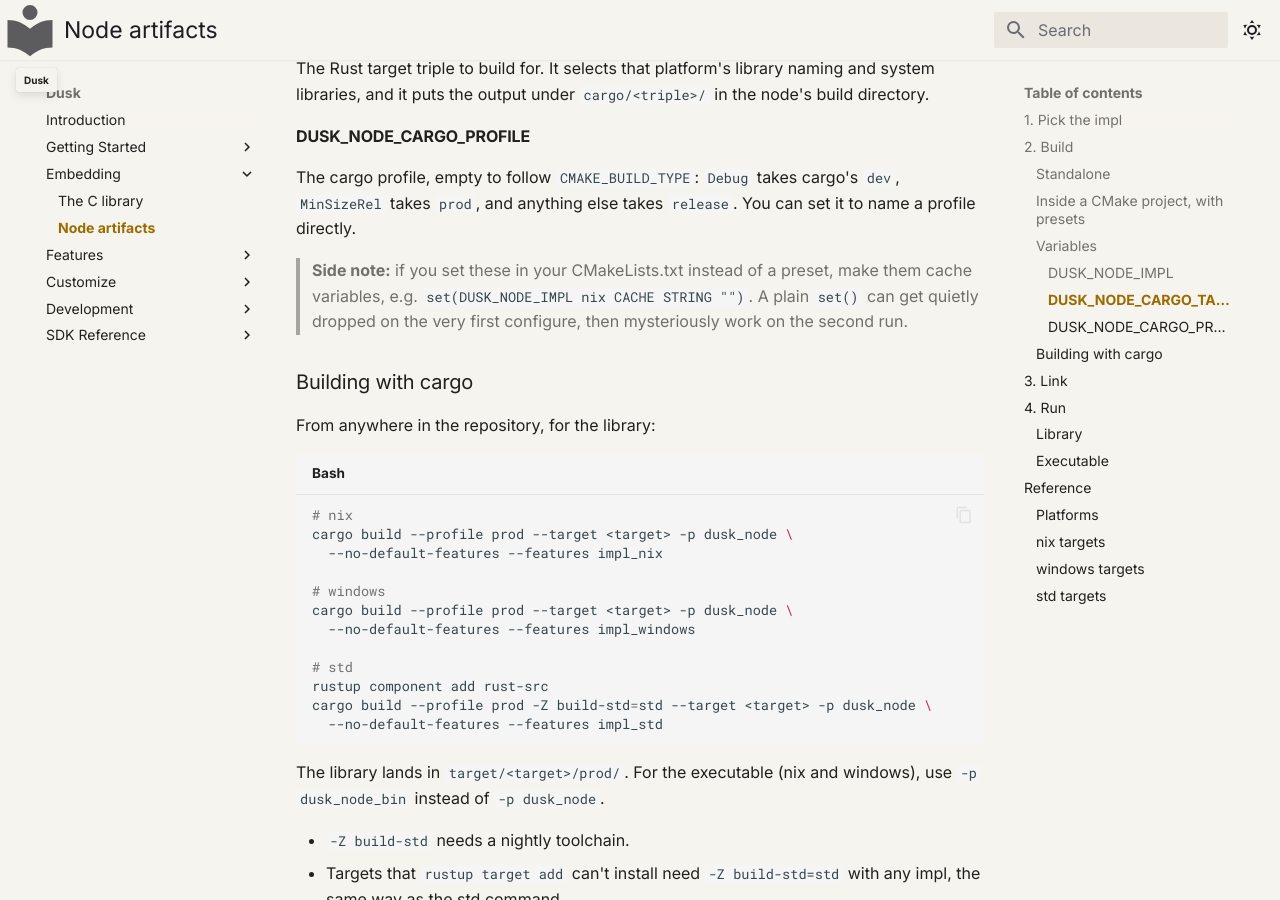
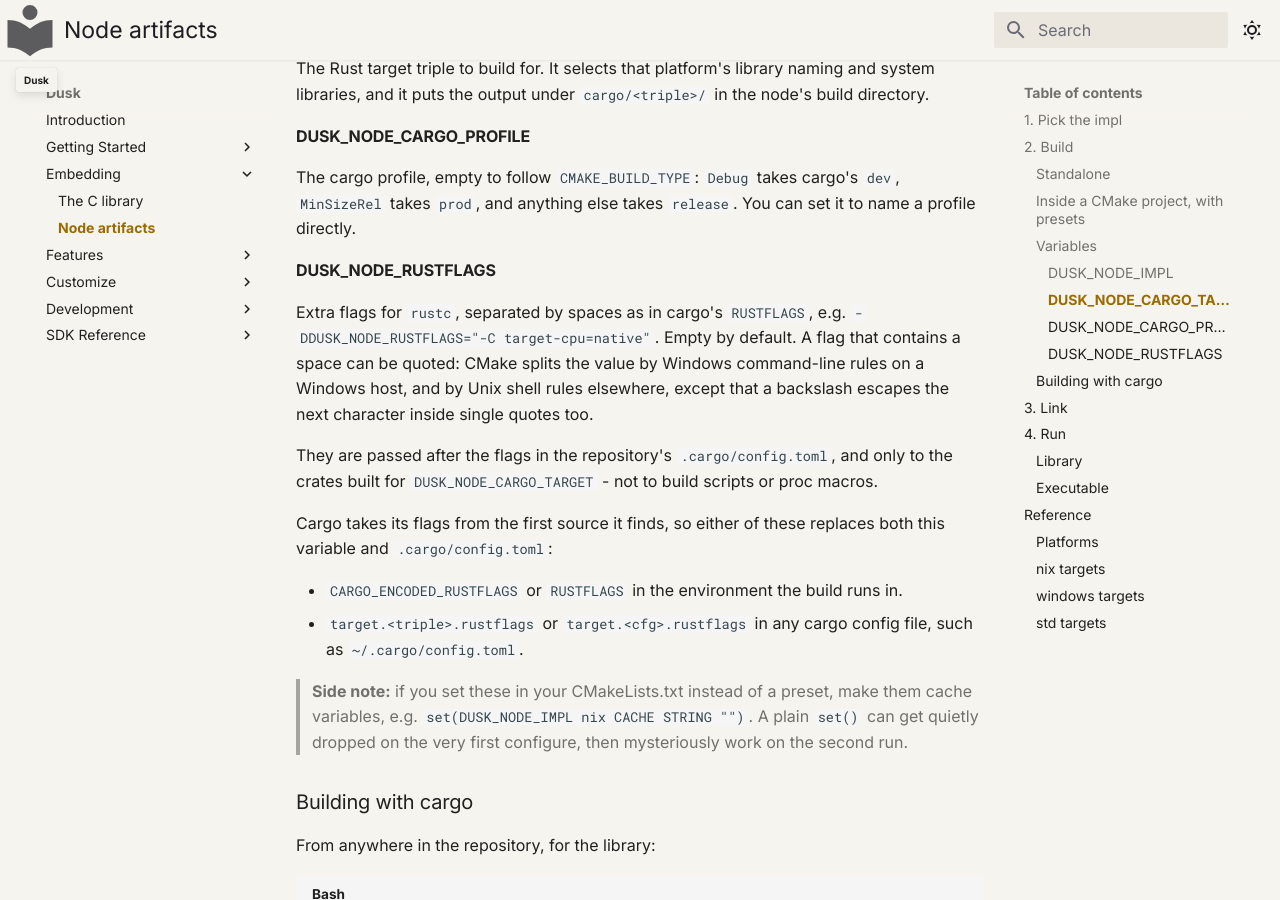
Before and after one commit to tomerze/dusk, an MkDocs documentation site: the page built from docs/docs/embedding/node-artifacts.md, in a window 1280 px wide and 900 px high, scrolled down 2789 px. Built offline with MkDocs 1.6.1 and Material for MkDocs 9.7.7, drawn with Linux system fonts in a browser that asks for light colours; comment, search, counter and statistics services are not loaded.

Commit message:
Update docs for DUSK_NODE_RUSTFLAGS in the node's CMake build
The node artifacts page gains a section for the new cache variable: how
CMake splits its value on each host, that the flags land after the
repository's .cargo/config.toml and only on the crates built for
DUSK_NODE_CARGO_TARGET, and which higher-priority cargo sources
(RUSTFLAGS, CARGO_ENCODED_RUSTFLAGS, target.*.rustflags) replace it
outright, since cargo takes flags from the first source it finds.

```diff
--- a/docs/docs/embedding/node-artifacts.md
+++ b/docs/docs/embedding/node-artifacts.md
@@ -116,6 +116,25 @@ platform's library naming and system libraries, and it puts the output under
 The cargo profile, empty to follow `CMAKE_BUILD_TYPE`: `Debug` takes cargo's
 `dev`, `MinSizeRel` takes `prod`, and anything else takes `release`. You can
 set it to name a profile directly.
+
+#### DUSK_NODE_RUSTFLAGS
+
+Extra flags for `rustc`, separated by spaces as in cargo's `RUSTFLAGS`, e.g.
+`-DDUSK_NODE_RUSTFLAGS="-C target-cpu=native"`. Empty by default. A flag that
+contains a space can be quoted: CMake splits the value by Windows command-line
+rules on a Windows host, and by Unix shell rules elsewhere, except that a
+backslash escapes the next character inside single quotes too.
+
+They are passed after the flags in the repository's `.cargo/config.toml`, and
+only to the crates built for `DUSK_NODE_CARGO_TARGET` - not to build scripts or
+proc macros.
+
+Cargo takes its flags from the first source it finds, so either of these
+replaces both this variable and `.cargo/config.toml`:
+
+- `CARGO_ENCODED_RUSTFLAGS` or `RUSTFLAGS` in the environment the build runs in.
+- `target.<triple>.rustflags` or `target.<cfg>.rustflags` in any cargo config
+  file, such as `~/.cargo/config.toml`.
 
 > **Side note:** if you set these in your CMakeLists.txt instead of a preset,
 > make them cache variables, e.g. `set(DUSK_NODE_IMPL nix CACHE STRING "")`.
```
